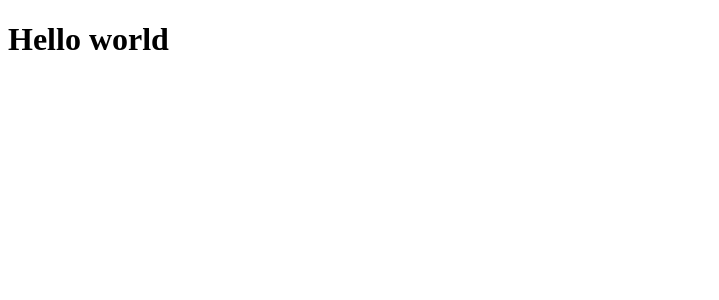
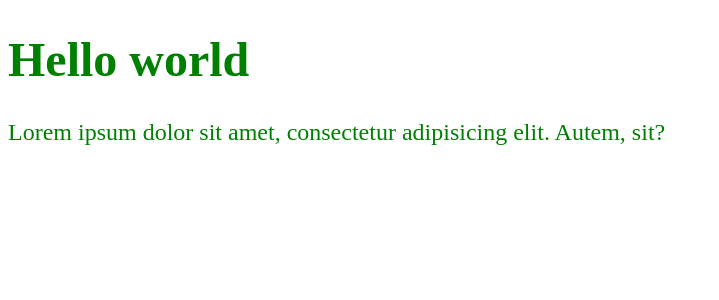
Before and after one commit to mexell96/reactNewApp, a React (Create React App) app: page / in a window 1280 px wide. Shown: the top 300 px of the page, without its empty margins (0-719 px from the left). Built offline with nearby package versions, Linux system fonts and the light colour scheme.

Commit message:
created function

```diff
--- a/src/App.js
+++ b/src/App.js
@@ -1,25 +1,16 @@
-import logo from './logo.svg';
-import './App.css';
+import React from "react";
 
-function App() {
+const element1 = <h1>Hello world</h1>;
+
+function Lorem() {
+  const style = { color: "green", fontSize: "24px" };
+
   return (
-    <div className="App">
-      <header className="App-header">
-        <img src={logo} className="App-logo" alt="logo" />
-        <p>
-          Edit <code>src/App.js</code> and save to reload.
-        </p>
-        <a
-          className="App-link"
-          href="https://reactjs.org"
-          target="_blank"
-          rel="noopener noreferrer"
-        >
-          Learn React
-        </a>
-      </header>
-    </div>
+    <p style={style}>
+      {element1}
+      Lorem ipsum dolor sit amet, consectetur adipisicing elit. Autem, sit?
+    </p>
   );
 }
 
-export default App;
+export default Lorem;
--- /dev/null
+++ b/src/index.css
@@ -0,0 +1,3 @@
+.title {
+  color: red;
+}
--- a/src/index.js
+++ b/src/index.js
@@ -1,4 +1,7 @@
 import React from "react";
 import ReactDOM from "react-dom";
+import "./index.css";
+import Lorem from "./App";
+// const element = React.createElement("h1", { className: "title" }, "Hello TMS!");
 
-ReactDOM.render(<h1>Hello world</h1>, document.getElementById("root"));
+ReactDOM.render(<Lorem />, document.getElementById("root"));
```
Also changed, not shown: 1 other file (tests, documents, lock files or other folders).
